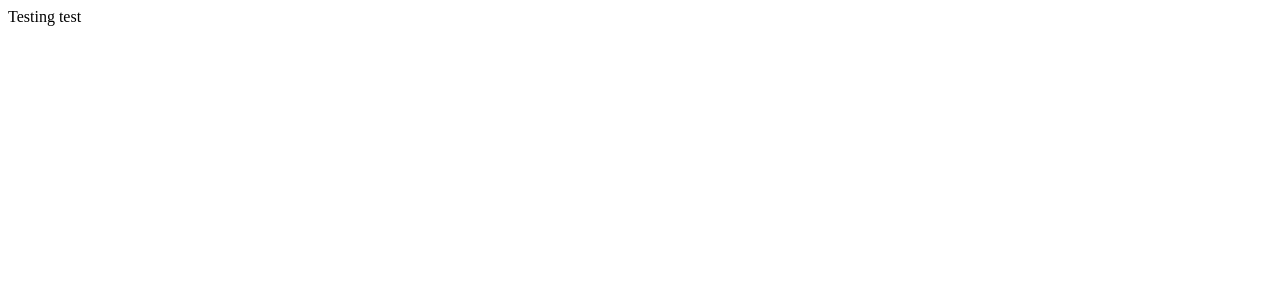
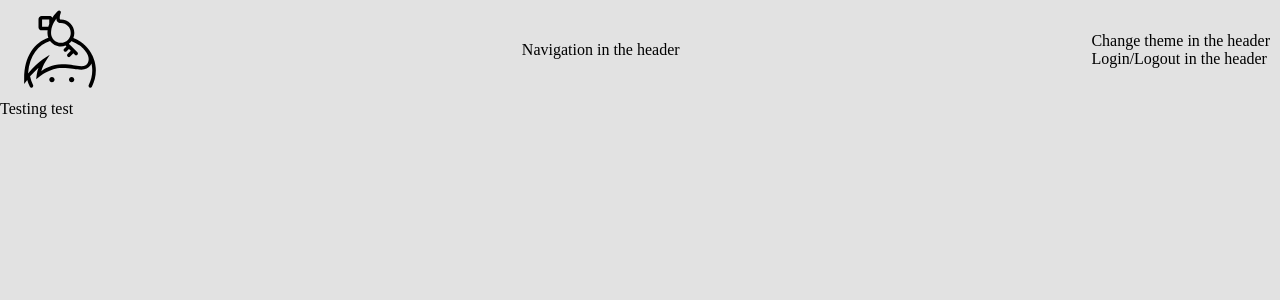
Before and after one commit to FearBeer/teach-me-please, a Next.js app: page / in a window 1280 px wide. Shown: the top 300 px of the page. Built offline with nearby package versions, Linux system fonts and the light colour scheme.

Commit message:
added logo, Header component(first look like), some styles

```diff
--- /dev/null
+++ b/app/components/Header/header.module.scss
@@ -0,0 +1,7 @@
+.header {
+  height: 100px;
+  padding: 10px;
+  display: flex;
+  justify-content: space-between;
+  align-items: center;
+}
--- /dev/null
+++ b/app/components/Header/header.tsx
@@ -0,0 +1,8 @@
+import { ReactNode } from 'react';
+import styles from './header.module.scss';
+
+function Header({ children }: { children: ReactNode }) {
+  return <header className={styles.header}>{children}</header>;
+}
+
+export default Header;
--- a/app/globals.scss
+++ b/app/globals.scss
@@ -0,0 +1,13 @@
+:root {
+  --bg-color-main: #e2e2e2;
+}
+
+* {
+  box-sizing: border-box;
+  margin: 0;
+  padding: 0;
+}
+
+body {
+  background-color: var(--bg-color-main);
+}
--- a/app/layout.tsx
+++ b/app/layout.tsx
@@ -1,9 +1,12 @@
-import type { Metadata } from "next";
-import "./globals.scss";
+import type { Metadata } from 'next';
+import './globals.scss';
+import Header from './components/Header/header';
+import Image from 'next/image';
+import logo from '../public/images/logo.svg';
 
 export const metadata: Metadata = {
-  title: "Научи меня, пожалуйста",
-  description: "Платформа для образования | Учись играючи",
+  title: 'Научи меня, пожалуйста',
+  description: 'Платформа для образования | Учись играючи',
 };
 
 export default function RootLayout({
@@ -12,8 +15,26 @@ export default function RootLayout({
   children: React.ReactNode;
 }>) {
   return (
-    <html lang="ru">
-      <body>{children}</body>
+    <html lang='ru'>
+      <body>
+        <Header>
+          <Image
+            src={logo}
+            style={{
+              width: '100px',
+              height: '100%',
+            }}
+            alt='logo'
+            priority={true}
+          />
+          <p>Navigation in the header</p>
+          <div>
+            <p>Change theme in the header</p>
+            <p>Login/Logout in the header</p>
+          </div>
+        </Header>
+        {children}
+      </body>
     </html>
   );
 }
```
Also changed, not shown: app/page.tsx (+2 -6 lines), public/images/logo.svg (added), 1 other file (tests, documents, lock files or other folders).
